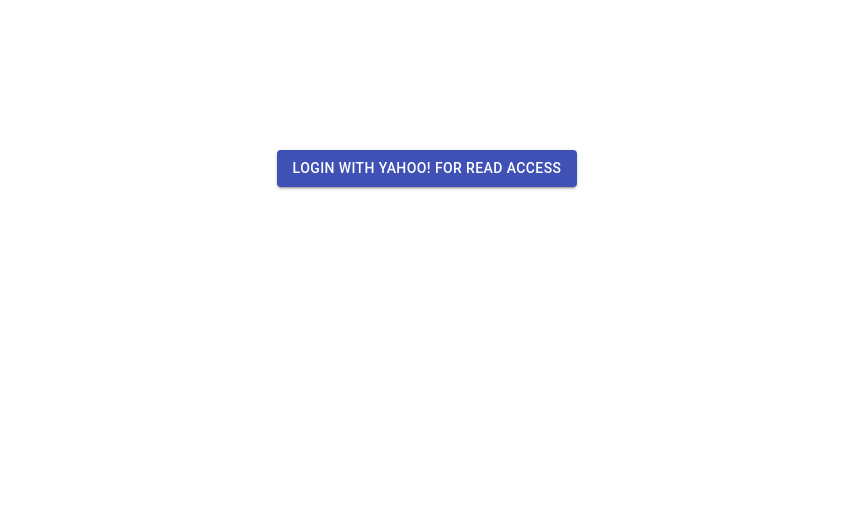
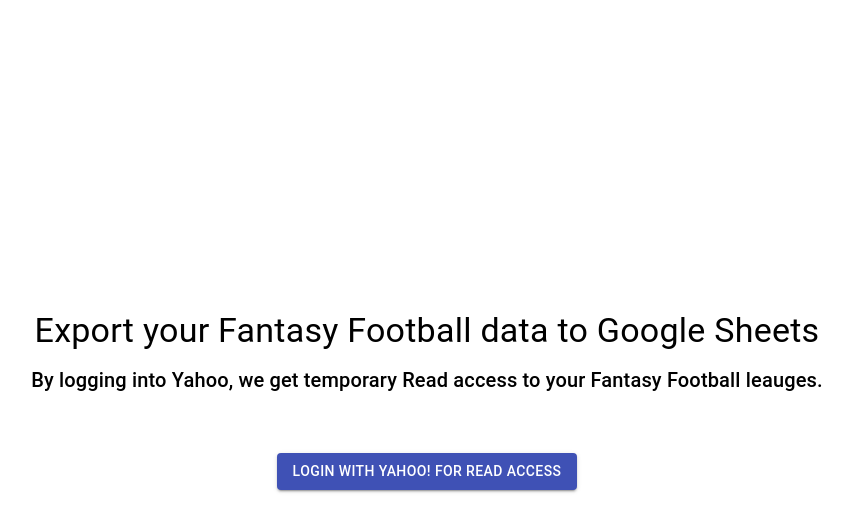
Before and after one commit to caltonji/YahooToSheetsFrontend, a React (Create React App) app: page / in a window 1280 px wide. Shown: the top 532 px of the page, without its empty margins (213-1065 px from the left). Built offline with nearby package versions, Linux system fonts and the light colour scheme.

Commit message:
Use post request, update spinner

```diff
--- a/src/Components/GetToken.tsx
+++ b/src/Components/GetToken.tsx
@@ -1,13 +1,14 @@
 import {
     Button,
-    Grid,
-    CircularProgress
+    Box
     }
     from '@material-ui/core';
 import * as React from 'react';
 import * as qs from 'qs';
 import axios from 'axios';
-import './GetToken.css';
+import MainProgress from './MainProgress';
+import Typography from '@mui/material/Typography';
+import './Main.css';
 
 interface IGetTokenState {
     accessToken: string,
@@ -22,10 +23,11 @@
 
 const loginTitle = "Login with Yahoo! for Read Access";
 
-const apiUrl = "https://fantasyfootballuploadbackend.azurewebsites.net";
-const redirectUri = "https://yellow-pebble-0b607be10.1.azurestaticapps.net/";
-const clientId = "dj0yJmk9QUJ2Yk1kQVdSbDZKJmQ9WVdrOVVXRmhXbGxtTm1zbWNHbzlNQS0tJnM9Y29uc3VtZXJzZWNyZXQmc3Y9MCZ4PTM5";
-const loginUrl = "https://api.login.yahoo.com/oauth2/request_auth?response_type=code&state=&client_id=" + clientId + "&scope=&redirect_uri=" + redirectUri;
+const config = require('../config.json')[process.env.NODE_ENV || 'development'];
+const loginUrl = "https://api.login.yahoo.com/oauth2/request_auth?response_type=code&state=&client_id=" + config.clientId + "&scope=&redirect_uri=" + config.redirectUrl;
+
+const titleMessage = "Export your Fantasy Football data to Google Sheets";
+const secondMessage = "By logging into Yahoo, we get temporary Read access to your Fantasy Football leauges.";
 
 export default class GetLink extends React.Component<IGetTokenProps, IGetTokenState> {
 
@@ -76,10 +78,8 @@
         this.setState({
             loading: true
         });
-        axios.get(apiUrl + '/auth', {
-            params: {
-              yahoo_code: code
-            }
+        axios.post(config.apiUrl + '/auth', {
+            yahoo_code: code
         })
         .then( (response) => {
             console.log(response);
@@ -108,10 +108,8 @@
             refreshToken: "",
             loading: true
         });
-        axios.get(apiUrl + "/auth", {
-            params: {
-              refresh_token: refreshToken
-            }
+        axios.post(config.apiUrl + "/auth", {
+            refresh_token: refreshToken
         })
         .then( (response) => {
             console.log(response);
@@ -148,17 +146,30 @@
                 this.refresh_token(this.state.refreshToken);
         }
         return (
-            <Grid
-                container
-                direction="column"
-                justify="space-between"
-                alignItems="center"
-                >
-                <Button className="GetToken-login-button" variant="contained" color="primary" disabled={ this.state.loading} href={loginUrl}>
-                    {loginTitle}
-                </Button>
-                { this.state.loading &&<CircularProgress className="GetToken-spinner"/> }
-            </Grid>
+            <Box sx={{ width: '100%' }}>
+                { this.state.loading ?
+                // Create a centered div with a loading spinner
+                <Box sx={{ display: 'flex', justifyContent: 'center', alignItems: 'center', height: '100vh' }}>
+                    { MainProgress("Logging In") }
+                </Box>
+                :
+                // Create a box showing titleMessage, secondMessage and Login button vertically aligned, nicely spaces
+                <Box sx={{ display: 'flex', flexDirection: 'column', justifyContent: 'center', alignItems: 'center', height: '100vh' }}>
+                    {/* show title message with typography */}
+                    <Typography variant="h4" component="div" gutterBottom>
+                        { titleMessage }
+                    </Typography>
+                    {/* show second message with typography */}
+                    <Typography variant="h6" component="div" gutterBottom>
+                        { secondMessage }
+                    </Typography>
+                    <Button className="GetToken-login-button" variant="contained" color="primary" disabled={ this.state.loading} href={loginUrl}>
+                        {loginTitle}
+                    </Button>
+                </Box>
+
+                }
+            </Box>
         );
     }
 }
--- a/src/Components/LeaguesView.tsx
+++ b/src/Components/LeaguesView.tsx
@@ -10,8 +10,10 @@
 import CircularProgress from '@mui/material/CircularProgress';
 import UploadIcon from '@mui/icons-material/Upload';
 import Typography from '@mui/material/Typography';
+import MainProgress from './MainProgress';
+import './Main.css';
 
-const apiUrl = "https://fantasyfootballuploadbackend.azurewebsites.net";
+const config = require('../config.json')[process.env.NODE_ENV || 'development'];
 
 interface ILeaguesViewState {
     leagues: any
@@ -23,14 +25,10 @@
 }
 
 export default class LeaguesView extends React.Component<ILeaguesViewProps, ILeaguesViewState> {
-        apiParams: { params: { access_token: string; }; };
         classes: any;
-
 
         constructor(props: any) {
             super(props);
-
-            this.apiParams = { params: { access_token: this.props.accessToken } };
 
             this.state = {
                 leagues: {},
@@ -54,7 +52,9 @@
         private get_leagues = () => {
             this.setState({ loading: true });
 
-            axios.get(apiUrl + '/leagues', this.apiParams)
+            axios.post(config.apiUrl + '/leagues', {
+                access_token: this.props.accessToken
+            })
             .then( (response) => {
                 console.log(response);
                 let leagues = this.build_leagues_map(response.data)
@@ -77,11 +77,9 @@
             let leagues = this.state.leagues;
             leagues[key].exporting = true;
             this.setState({ leagues: leagues });
-            axios.get(apiUrl + '/export', {
-                params: {
-                    access_token: this.props.accessToken,
-                    league_key: key
-                }
+            axios.post(config.apiUrl + '/export', {
+                access_token: this.props.accessToken,
+                league_key: key
             })
             .then( (response) => {
                 console.log(response);
@@ -102,12 +100,16 @@
             })
         }
 
+
         render() {
             return (
                 <Box sx={{ width: '100%' }}>
-                    <h1>Leagues</h1>
-                    { this.state.loading &&
-                        <div>Loading...</div>
+                    { this.state.loading ?
+                        <Box sx={{ display: 'flex', justifyContent: 'center', alignItems: 'center', height: '100vh' }}>
+                            { MainProgress("Fetching Leagues") }
+                        </Box>
+                        :
+                        <h1>Leagues</h1>
                     }
                     {/* Create a Box with maxwidth 720 horizontall centered  */}
                     <Box sx={{ width: '100%', maxWidth: 720, bgcolor: 'background.paper', mx: 'auto' }}>
--- a/src/Components/GetToken.css
+++ b/src/Components/Main.css
@@ -1,5 +1,5 @@
 .GetToken-login-button {
-    margin-top:150px !important;
+    margin-top:50px !important;
 }
 
 .GetToken-text {
@@ -7,9 +7,7 @@
     max-width: 80%;
 }
 
-.GetToken-spinner {
-    position: absolute;
+.Main-spinner {
     width: 100px !important;
     height: 100px !important;
-    margin-top: 350px;
 }
--- /dev/null
+++ b/src/Components/MainProgress.tsx
@@ -0,0 +1,24 @@
+import Box from '@mui/material/Box';
+import CircularProgress from '@mui/material/CircularProgress';
+import Typography from '@mui/material/Typography';
+import * as React from 'react';
+
+export default function MainProgress(label: string) {
+    return (
+      <Box position="relative" display="inline-flex">
+        <CircularProgress className="Main-spinner" />
+        <Box
+          top={0}
+          left={0}
+          bottom={0}
+          right={0}
+          position="absolute"
+          display="flex"
+          alignItems="center"
+          justifyContent="center"
+        >
+          <Typography variant="caption" component="div" color="textSecondary">{label}</Typography>
+        </Box>
+      </Box>
+    );
+  }
--- /dev/null
+++ b/src/config.json
@@ -0,0 +1,12 @@
+{
+    "production": {
+        "apiUrl": "https://fantasyfootballuploadbackend.azurewebsites.net",
+        "redirectUrl": "https://yellow-pebble-0b607be10.1.azurestaticapps.net/",
+        "clientId": "dj0yJmk9QUJ2Yk1kQVdSbDZKJmQ9WVdrOVVXRmhXbGxtTm1zbWNHbzlNQS0tJnM9Y29uc3VtZXJzZWNyZXQmc3Y9MCZ4PTM5"
+    },
+    "development": {
+        "apiUrl": "http://127.0.0.1:5000",
+        "redirectUrl": "https://localhost:3000/",
+        "clientId": "dj0yJmk9QUJ2Yk1kQVdSbDZKJmQ9WVdrOVVXRmhXbGxtTm1zbWNHbzlNQS0tJnM9Y29uc3VtZXJzZWNyZXQmc3Y9MCZ4PTM5"
+    }
+}
```
